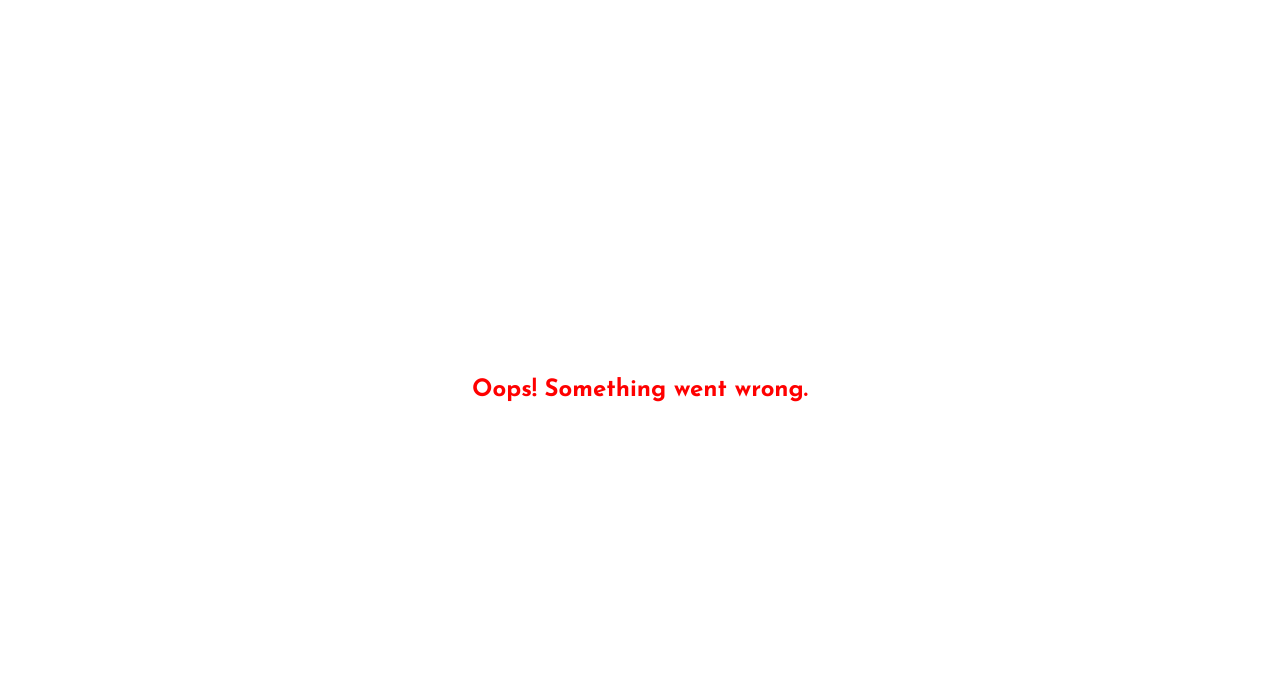
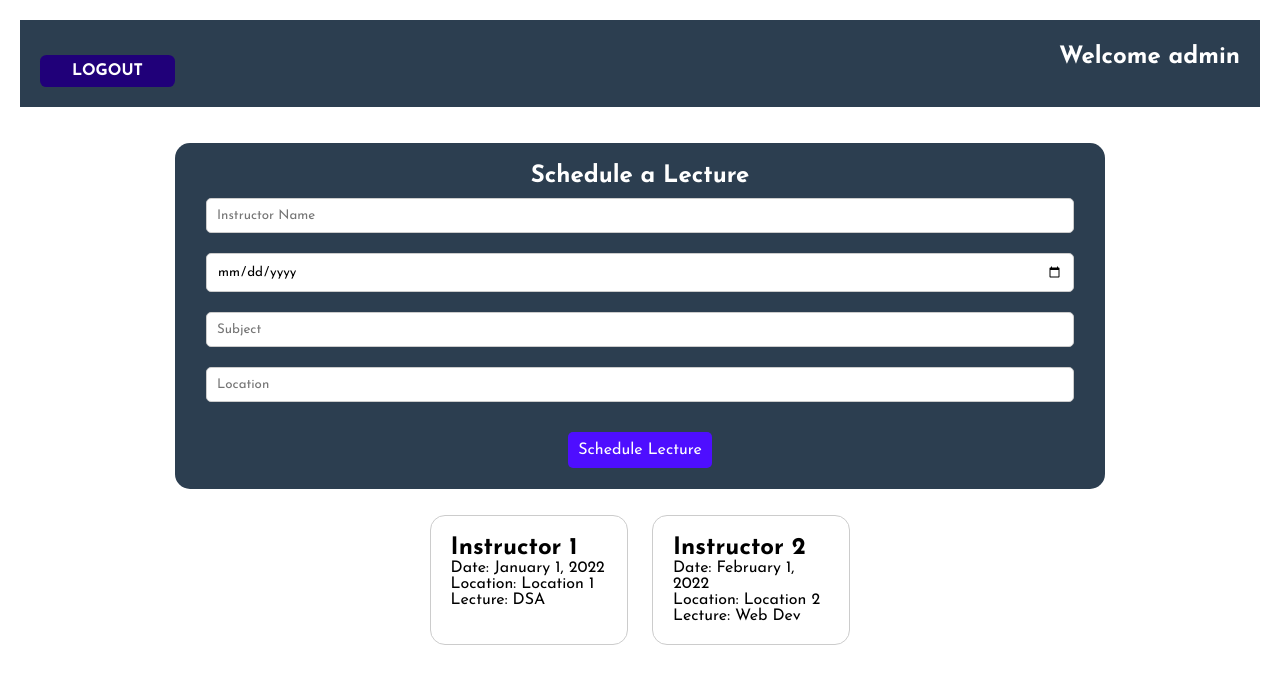
Before and after one commit to zishaxn/Lecture-Scheduling-Module, a React (Create React App) app in the folder client/: page /individualcourse/1 in a window 1280 px wide. Shown: the top 684 px of the page. Built offline with nearby package versions, Linux system fonts and the light colour scheme; sample sign-in values are in the browser's storage.

Commit message:
minor bug fix

```diff
--- a/client/src/App.js
+++ b/client/src/App.js
@@ -6,6 +6,7 @@ import Admin from "./components/admin/Admin";
 import Main from "./pages/Main";
 import ErrorPage from "./components/ErrorPage";
 import Instructor from "./components/user/Instructor";
+import IndividualCourse from "./components/IndividualCourse";
 export default function App() {
   return (
     /*
@@ -24,6 +25,7 @@ export default function App() {
         <Route path="/login" element={<Login />} />
         <Route path="/admin" element={<Admin />} />
         <Route path="/instructor" element={<Instructor />} />
+        <Route path="/individualcourse/:id" element={<IndividualCourse/>} />
         <Route path="/" element={<Main />} />
         <Route path="*" element={<ErrorPage />} />
       </Routes>
--- /dev/null
+++ b/client/src/components/IndividualCourse.jsx
@@ -0,0 +1,208 @@
+import React, { useState, useEffect } from "react";
+import styled from "styled-components";
+import Logout from "./Logout";
+import { useNavigate } from "react-router-dom";
+
+const Container = styled.div`
+  display: flex;
+  flex-direction: column;
+  align-items: center;
+  margin: 20px;
+`;
+
+const CourseName = styled.h1`
+  margin-bottom: 20px;
+`;
+
+const CardList = styled.div`
+  display: flex;
+  flex-wrap: wrap;
+  justify-content: space-between;
+  max-width: 800px;
+`;
+
+const Card = styled.div`
+  background-color: #ffffff;
+  border: 1px solid #ccc;
+  border-radius: 15px;
+  margin: 10px;
+  padding: 20px;
+  width: 45%;
+  box-sizing: border-box;
+`;
+
+const TopBar = styled.div`
+  width: 100%;
+  background: #2c3e50;
+  padding: 20px;
+  display: flex;
+  justify-content: space-between;
+`;
+
+const Heading = styled.h1`
+  color: white;
+  font-size: 24px;
+  font-weight: bold;
+  margin-top: 5px;
+`;
+
+const Form = styled.form`
+  width: 75%;
+  background-color: #2c3e50;
+  color: white;
+  border: 1px solid transparent;
+  border-radius: 15px;
+  margin: 1rem;
+  text-align: center;
+  padding: 20px;
+
+  input,
+  select {
+    margin: 10px 0;
+    padding: 10px;
+    width: calc(100% - 20px);
+    border-radius: 5px;
+    border: 1px solid #ccc;
+    box-sizing: border-box;
+  }
+
+  button {
+    margin-top: 20px;
+    padding: 10px;
+    background-color: #4e0eff;
+    color: white;
+    border: none;
+    border-radius: 5px;
+    cursor: pointer;
+    font-size: 16px;
+
+    &:hover {
+      background-color: #2a0080;
+    }
+  }
+`;
+
+const IndividualCourse = (user) => {
+  const navigate = useNavigate();
+  const [currUser, setCurrUser] = useState(undefined);
+
+  const adminKey = localStorage.getItem("secret-key-admin");
+  const userKey = localStorage.getItem("secret-key");
+
+  useEffect(() => {
+    if (adminKey) {
+      //  navigate("/admin");
+      setCurrUser(JSON.parse(adminKey));
+    } else if (userKey) {
+      navigate("/instructor");
+    } else {
+      navigate("/");
+    }
+  }, [navigate,adminKey,userKey]);
+
+  // Example course details, replace with actual API call
+  const [courseDetails, setCourseDetails] = useState({
+    courseName: "Sample Course",
+    instructors: [
+      {
+        name: "Instructor 1",
+        date: "January 1, 2022",
+        location: "Location 1",
+        lecture: "DSA",
+      },
+      {
+        name: "Instructor 2",
+        date: "February 1, 2022",
+        location: "Location 2",
+        lecture: "Web Dev",
+      },
+      // Add more instructors as needed
+    ],
+  });
+
+  const [lectureData, setLectureData] = useState({
+    instructor: "",
+    date: "",
+    subject: "",
+    location: "",
+  });
+
+  const handleChange = (e) => {
+    const { name, value } = e.target;
+    setLectureData((prevData) => ({
+      ...prevData,
+      [name]: value,
+    }));
+  };
+
+  const handleSubmit = async (e) => {
+    e.preventDefault();
+    // Add your logic to submit lecture data to the server
+    console.log("Lecture Scheduled:", lectureData);
+    // Optionally, you can reset the form after successful submission
+    setLectureData({
+      instructor: "",
+      date: "",
+      subject: "",
+      location: "",
+    });
+  };
+
+  return (
+    <Container>
+      <TopBar>
+        <Logout />
+        <Heading>Welcome admin</Heading>
+      </TopBar>
+      <CourseName>{}</CourseName>
+      <Form onSubmit={handleSubmit}>
+        <h2>Schedule a Lecture</h2>
+        <input
+          type="text"
+          name="instructor"
+          placeholder="Instructor Name"
+          value={lectureData.instructor}
+          onChange={handleChange}
+          required
+        />
+        <input
+          type="date"
+          name="date"
+          placeholder="Date"
+          value={lectureData.date}
+          onChange={handleChange}
+          required
+        />
+        <input
+          type="text"
+          name="subject"
+          placeholder="Subject"
+          value={lectureData.subject}
+          onChange={handleChange}
+          required
+        />
+        <input
+          type="text"
+          name="location"
+          placeholder="Location"
+          value={lectureData.location}
+          onChange={handleChange}
+          required
+        />
+        <button type="submit">Schedule Lecture</button>
+      </Form>
+      <CardList>
+        {courseDetails.instructors.map((instructor, index) => (
+          <Card key={index}>
+            <h2>{instructor.name}</h2>
+            <p>Date: {instructor.date}</p>
+            <p>Location: {instructor.location}</p>
+            <p>Lecture: {instructor.lecture}</p>
+          </Card>
+        ))}
+      </CardList>
+    </Container>
+  );
+};
+
+export default IndividualCourse;
--- a/client/src/components/admin/CoursesAdmin.jsx
+++ b/client/src/components/admin/CoursesAdmin.jsx
@@ -1,12 +1,14 @@
 import React, { useState, useEffect } from "react";
 import styled from "styled-components";
-import { addCourse, allInstructors, getCourse } from "../../utils/APIRoutes";
+import { Link } from "react-router-dom";
+import { addCourse, getCourse } from "../../utils/APIRoutes";
 import axios from "axios";
+import IndividualCourse from "../IndividualCourse.jsx";
 
 const Container = styled.div`
   display: flex;
   flex-direction: column;
-  align-items:end ;
+  align-items: end;
   overflow-y: auto;
   max-height: 550px;
 `;
@@ -91,7 +93,17 @@ const Card = styled.div`
   }
 `;
 
+const CardLink = styled(Link)`
+  text-decoration: none;
+  color: inherit;
+  width: 100%;
+`;
+
 export default function CoursesAdmin({ user }) {
+
+
+
+
   const [courseData, setCourseData] = useState({
     name: "",
     level: "",
@@ -181,12 +193,14 @@ export default function CoursesAdmin({ user }) {
       <CardList>
         {courses.map((course) => (
           <Card key={course._id}>
+            <CardLink to={`../individualcourse/${course._id}`}>
               <img src={course.image} alt={course.name} />
               <div className="card-content">
                 <h2>{course.name}</h2>
                 <p>Level: {course.level}</p>
                 <p>{course.description}</p>
               </div>
+            </CardLink>
           </Card>
         ))}
       </CardList>
--- a/client/src/components/admin/Welcome.jsx
+++ b/client/src/components/admin/Welcome.jsx
@@ -5,6 +5,7 @@ import { useEffect } from "react";
 import { useNavigate } from "react-router-dom";
 import Instructors from "./Instructors";
 import Courses from "./CoursesAdmin";
+import IndividualCourse from "../IndividualCourse";
 
 export default function Welcome({ user }) {
   const navigate = useNavigate();
--- a/client/src/components/user/Instructor.jsx
+++ b/client/src/components/user/Instructor.jsx
@@ -8,10 +8,10 @@ const Instructor = ({ instructor }) => {
   const navigate = useNavigate();
   const [currUser, setCurrUser] = useState(undefined);
 
+  const adminKey = localStorage.getItem("secret-key-admin");
+  const userKey = localStorage.getItem("secret-key");
+
   useEffect(() => {
-    const adminKey = localStorage.getItem("secret-key-admin");
-    const userKey = localStorage.getItem("secret-key");
-
     if (adminKey) {
       navigate("/admin");
     } else if (userKey) {
```
Also changed, not shown: 1 other file (tests, documents, lock files or other folders). Lines whose indentation alone changed are shown as unchanged.
